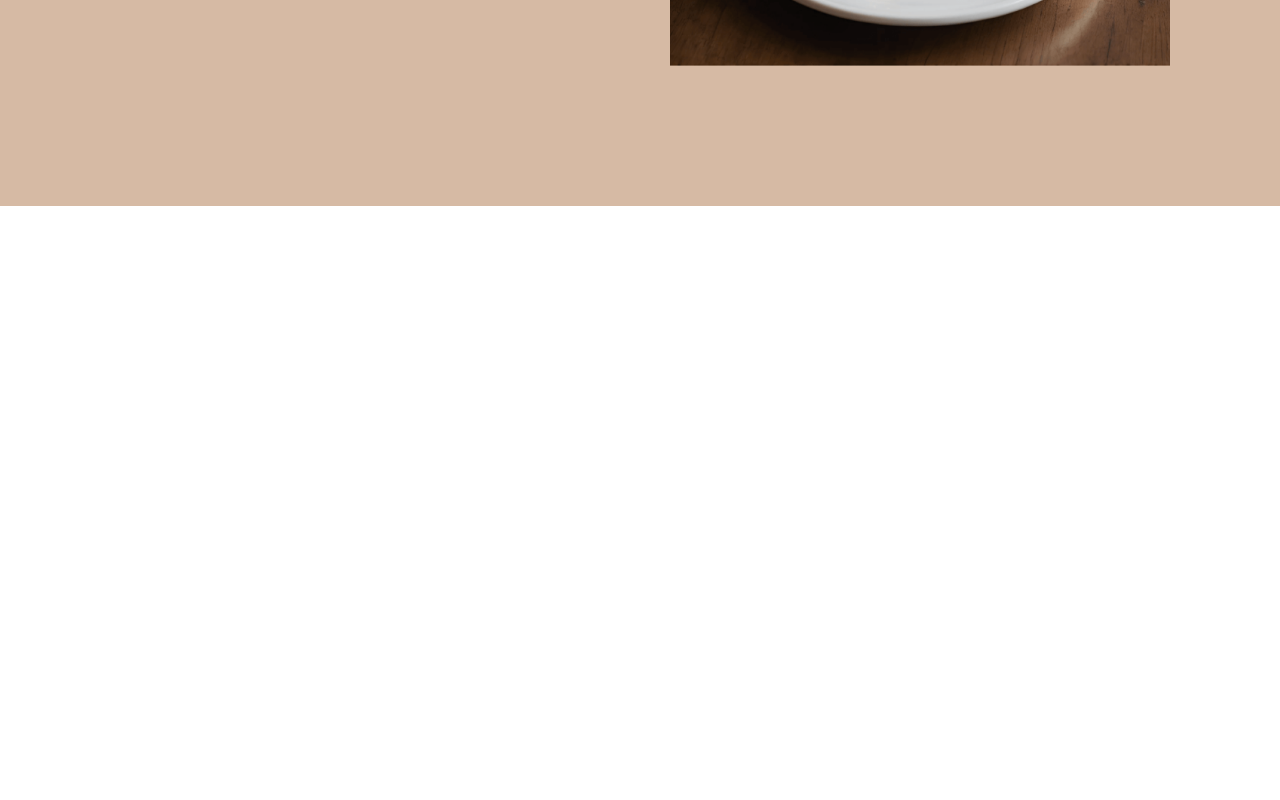
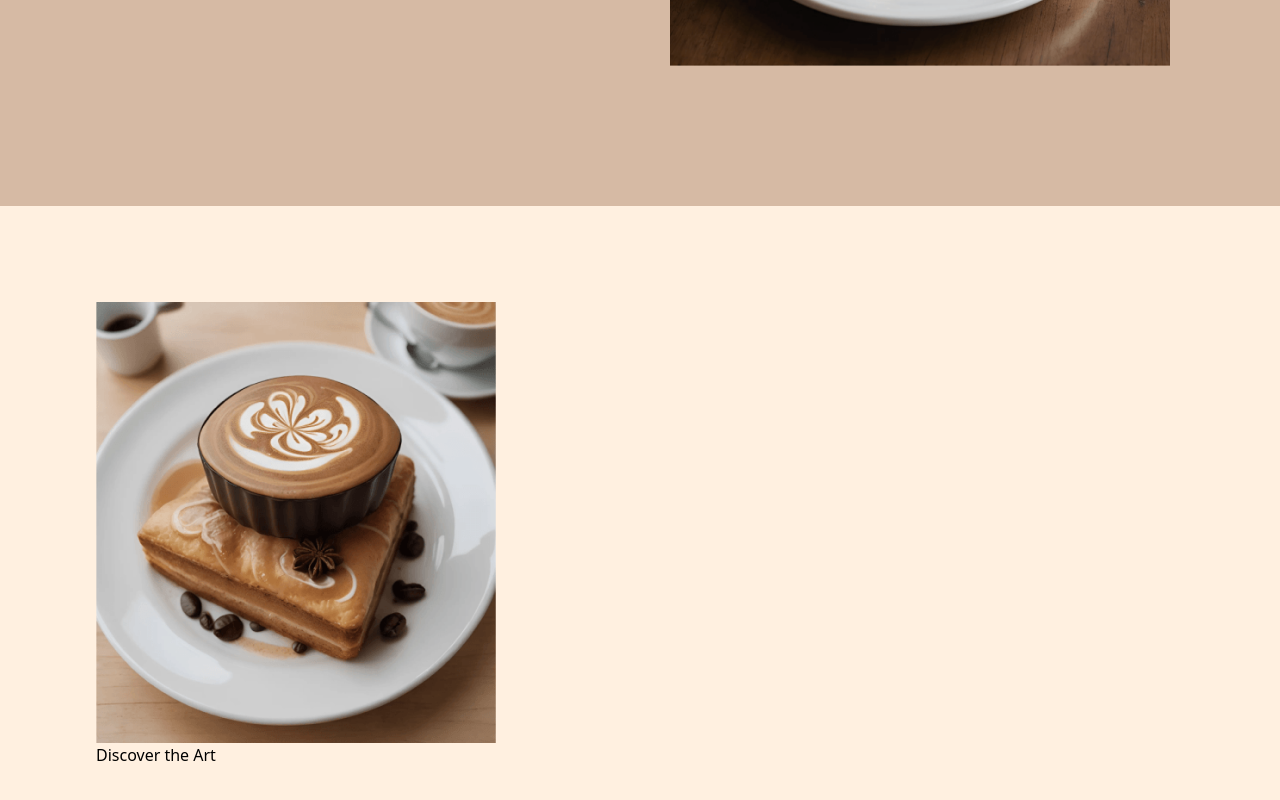
Before and after one commit to faoroj/Java-Spot, a React (Vite) app: page / in a window 1280 px wide. Shown: the part 3867-4667 px from the top of the page. Before the commit the page ends 4073 px from the top, so only its background shows below. Built offline with nearby package versions, Linux system fonts and the light colour scheme.

Commit message:
discover

```diff
--- a/src/App.jsx
+++ b/src/App.jsx
@@ -29,12 +29,14 @@ const app = () => {
 
       <section className="padding-x padding-y bg-mediumBrown">
          <Welcome />
-      </section>{/*
+      </section>
 
 
-      <section className="">
+      <section className="padding-x padding-y bg-secondary">
          <Discover />
       </section>
+
+      {/*
 
       <section className="">
          <Loyalty />
--- a/src/sections/discover.jsx
+++ b/src/sections/discover.jsx
@@ -1,8 +1,19 @@
 import React from 'react'
+import { Offering01, Art02, Art03 } from '../assets'
+
 
 const discover = () => {
   return (
-    <section>
+    <section className='max-container'>
+
+      <div>
+        <img src={Art02} alt='Food'/>
+        <div>
+          <h1>Discover the Art</h1>
+          <p></p>
+      </div>
+
+      </div>
 
     </section>
   )
```
